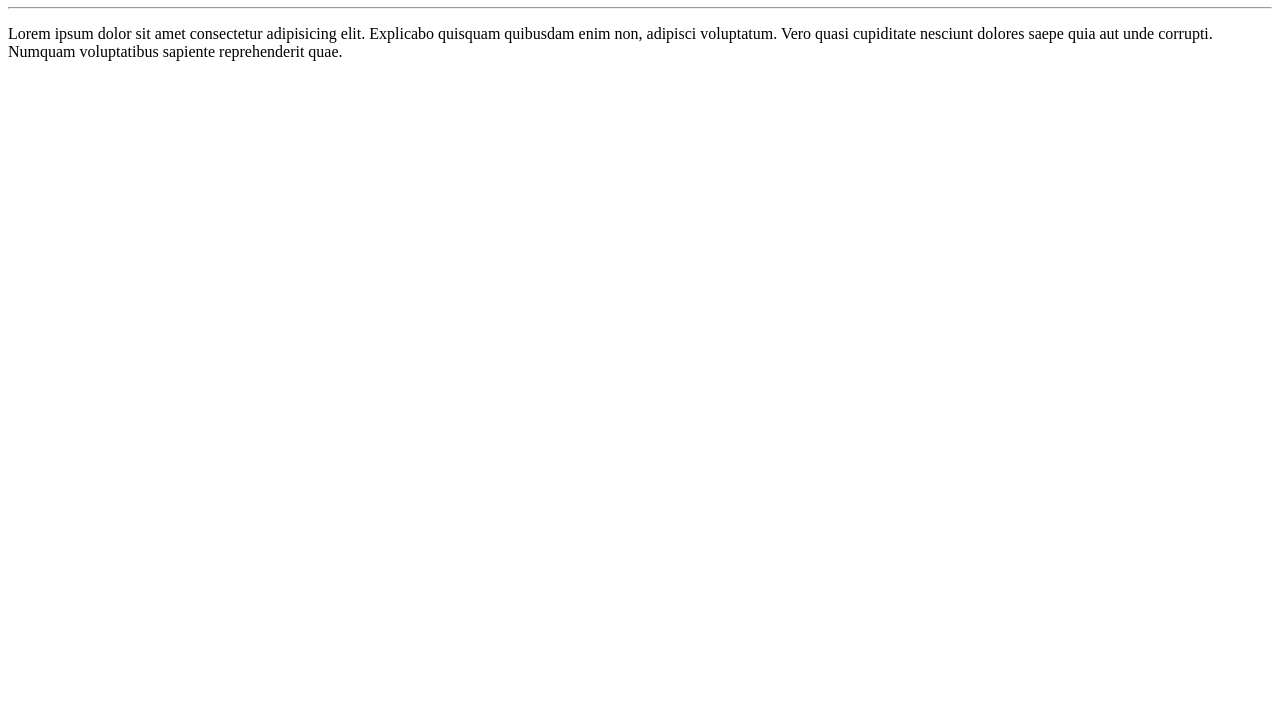
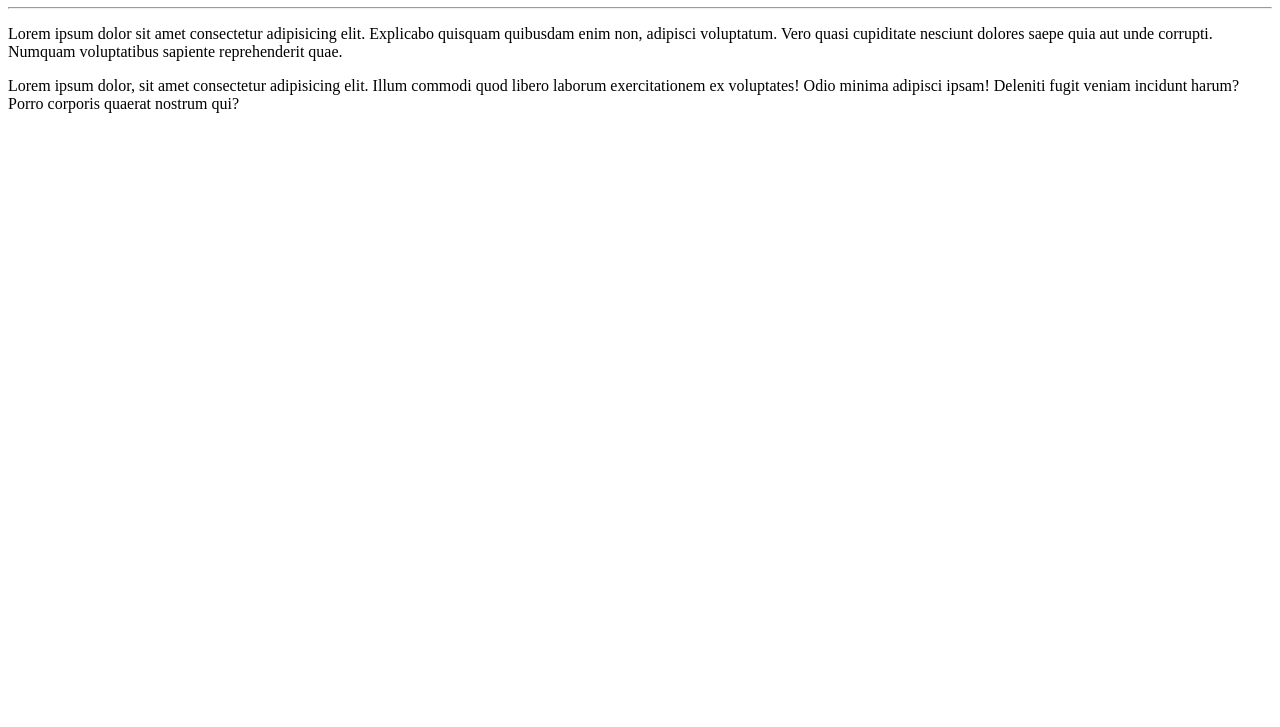
Before and after one commit to LeonardoZanoni/OlaMundo, a plain HTML site: page SiteExemplo/index.html in a window 1280 px wide. Shown: the part 73-800 px from the top of the page. Drawn offline with Linux system fonts and the light colour scheme.

Commit message:
Adicionei um parágrafo

```diff
--- a/SiteExemplo/index.html
+++ b/SiteExemplo/index.html
@@ -10,5 +10,6 @@
     <h1>Olá, Mundo</h1>
     <hr>
     <p>Lorem ipsum dolor sit amet consectetur adipisicing elit. Explicabo quisquam quibusdam enim non, adipisci voluptatum. Vero quasi cupiditate nesciunt dolores saepe quia aut unde corrupti. Numquam voluptatibus sapiente reprehenderit quae.</p>
+    <p>Lorem ipsum dolor, sit amet consectetur adipisicing elit. Illum commodi quod libero laborum exercitationem ex voluptates! Odio minima adipisci ipsam! Deleniti fugit veniam incidunt harum? Porro corporis quaerat nostrum qui?</p>
 </body>
 </html>
```
